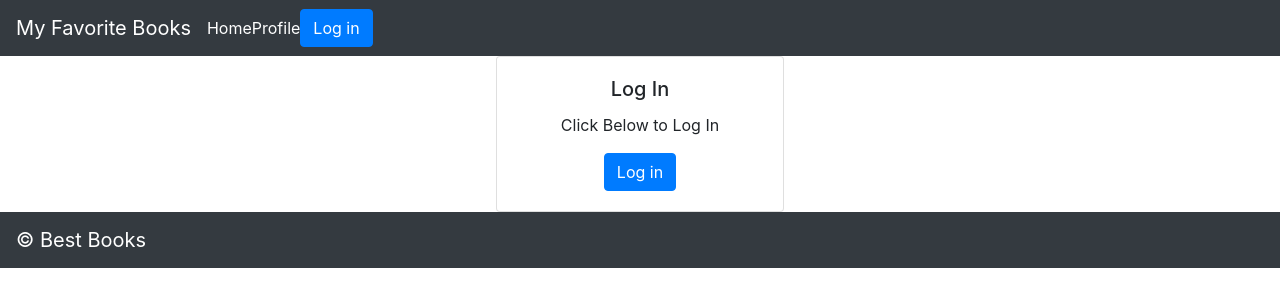
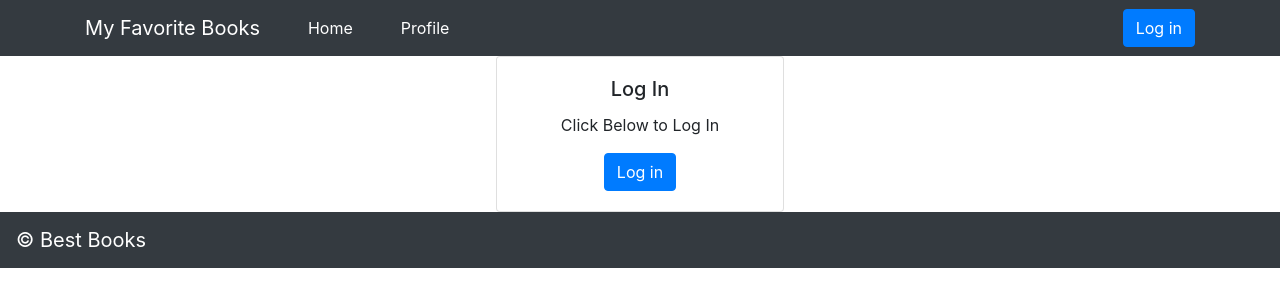
Before and after one commit to masonaviles/best-books-front-end, a React (Create React App) app: page / in a window 1280 px wide. Shown: the top 306 px of the page. Built offline with nearby package versions, Linux system fonts and the light colour scheme.

Commit message:
style navbar

```diff
--- a/src/Header.js
+++ b/src/Header.js
@@ -1,6 +1,5 @@
 import React from 'react';
-import 'bootstrap/dist/css/bootstrap.min.css';
-import Navbar from 'react-bootstrap/Navbar';
+import { Navbar, Form, Nav, Container } from 'react-bootstrap';
 import { Link } from 'react-router-dom';
 import './header.css';
 import LoginButton from './LoginButton';
@@ -11,12 +10,17 @@ class Header extends React.Component {
   render() {
     return (
       <Navbar collapseOnSelect expand="lg" bg="dark" variant="dark">
-        <Navbar.Brand>My Favorite Books</Navbar.Brand>
-        <Link to="/">Home</Link>
-        <Link to="/profile">Profile</Link>
-        <LoginButton />
-        <LogoutButton />
-        {/* TODO: if the user is logged in, render the `LogoutButton` - if the user is logged out, render the `LoginButton` */}
+        <Container>
+          <Navbar.Brand className="mr-5">My Favorite Books</Navbar.Brand>
+          <Nav className="mr-auto">
+            <Navbar.Text className="mr-5"><Link to="/">Home</Link></Navbar.Text>
+            <Navbar.Text className="mr-5"><Link to="/profile">Profile</Link></Navbar.Text>
+          </Nav>
+          <Form inline>
+            <LoginButton />
+            <LogoutButton />
+          </Form>
+        </Container>
       </Navbar>
     );
   }
```
